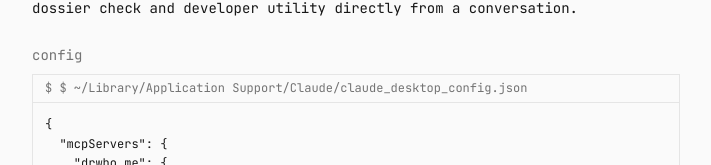
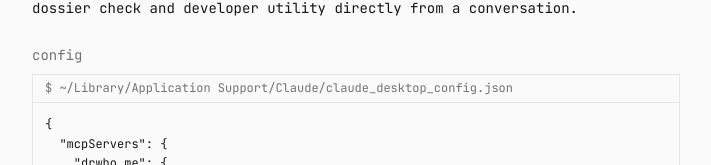
Before and after one commit to hikmahtech/drwhome, a Next.js app: page /mcp/claude in a window 1280 px wide. Shown: the part 188-353 px from the top of the page, without its empty margins (284-995 px from the left). Built offline with nearby package versions, Linux system fonts and the light colour scheme; no server answers.

Commit message:
fix(mcp): drop redundant $ prefix in McpConfigBlock label

```diff
--- a/components/mcp/McpConfigBlock.tsx
+++ b/components/mcp/McpConfigBlock.tsx
@@ -17,7 +17,7 @@
     <>
       <section className="space-y-2">
         <h2 className="text-sm text-muted">config</h2>
-        <TerminalCard label={`$ ${configPath}`}>
+        <TerminalCard label={configPath}>
           <pre className="text-xs whitespace-pre overflow-x-auto">{config}</pre>
         </TerminalCard>
         <div className="flex items-center gap-3">
```
